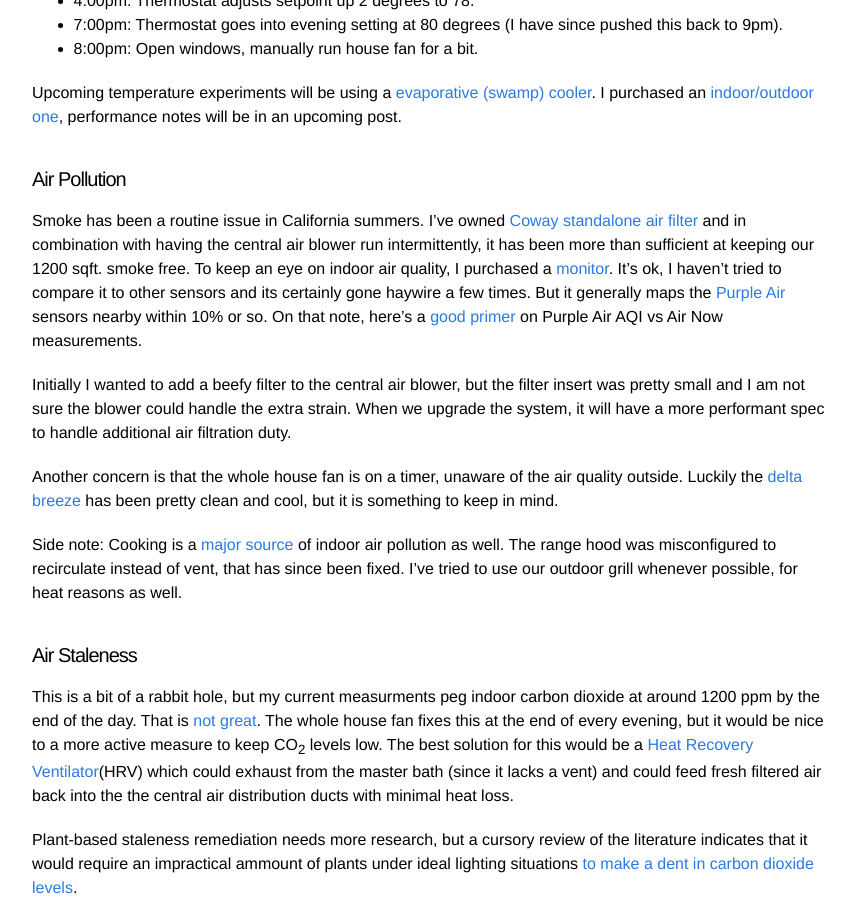
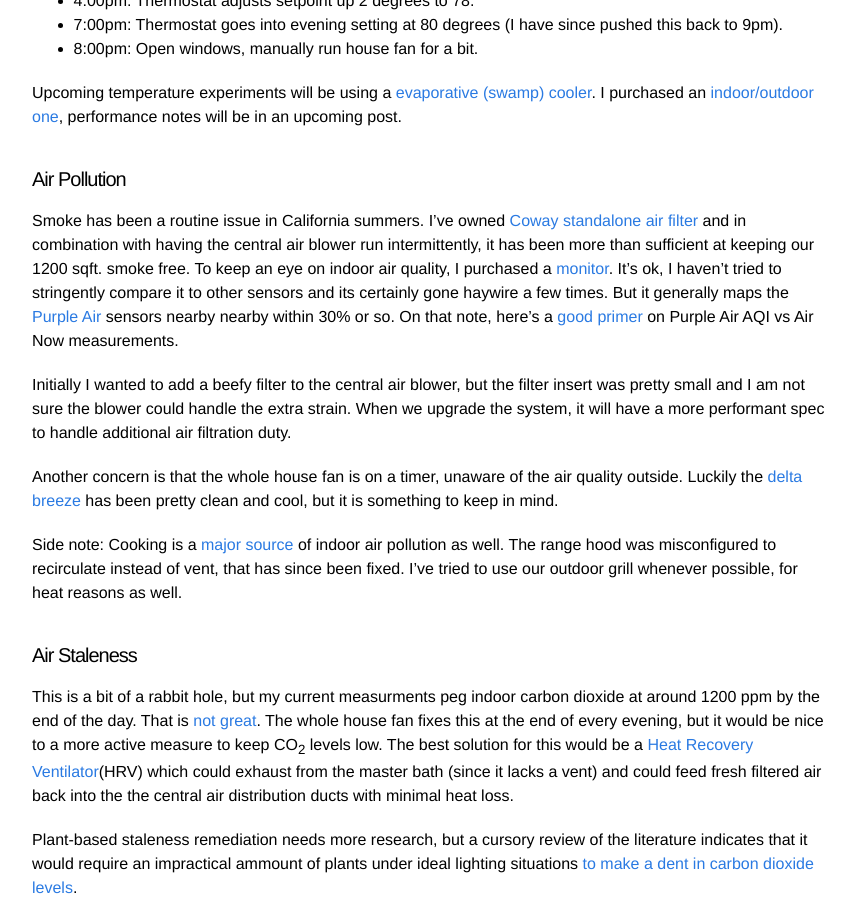
Before and after one commit to siliconbabylon/siliconbabylon.github.io, a Jekyll site: the page built from _posts/2021-08-16-home-hvac.md, in a window 1280 px wide and 900 px high, scrolled down 2858 px. Shown: the whole window, without its empty margins (208-1063 px from the left). Built offline with Jekyll 4.4.1, drawn with Linux system fonts in a browser that asks for light colours.

Commit message:
phrasing

```diff
--- a/_posts/2021-08-16-home-hvac.md
+++ b/_posts/2021-08-16-home-hvac.md
@@ -62,7 +62,7 @@
 
 #### Air Pollution
 
-Smoke has been a routine issue in California summers. I've owned [Coway standalone air filter](https://cowaymega.com/products/coway-mighty-ap-1512hh) and in combination with having the central air blower run intermittently, it has been more than sufficient at keeping our 1200 sqft. smoke free. To keep an eye on indoor air quality, I purchased a [monitor](https://temtopus.com/collections/top-sellers/products/temtop-p1000-air-quality-detector-professional-co2-pm2-5-pm10-temperature-humidity-monitor-air-quality-meter). It's ok, I haven't tried to compare it to other sensors and its certainly gone haywire a few times. But it generally maps the [Purple Air](https://www2.purpleair.com/) sensors nearby within 10% or so. On that note, here's a [good primer](https://thebolditalic.com/understanding-purpleair-vs-airnow-gov-measurements-of-wood-smoke-pollution-562923a55226) on Purple Air AQI vs Air Now measurements.
+Smoke has been a routine issue in California summers. I've owned [Coway standalone air filter](https://cowaymega.com/products/coway-mighty-ap-1512hh) and in combination with having the central air blower run intermittently, it has been more than sufficient at keeping our 1200 sqft. smoke free. To keep an eye on indoor air quality, I purchased a [monitor](https://temtopus.com/collections/top-sellers/products/temtop-p1000-air-quality-detector-professional-co2-pm2-5-pm10-temperature-humidity-monitor-air-quality-meter). It's ok, I haven't tried to stringently compare it to other sensors and its certainly gone haywire a few times. But it generally maps the [Purple Air](https://www2.purpleair.com/) sensors nearby nearby within 30% or so. On that note, here's a [good primer](https://thebolditalic.com/understanding-purpleair-vs-airnow-gov-measurements-of-wood-smoke-pollution-562923a55226) on Purple Air AQI vs Air Now measurements.
 
 Initially I wanted to add a beefy filter to the central air blower, but the filter insert was pretty small and I am not sure the blower could handle the extra strain. When we upgrade the system, it will have a more performant spec to handle additional air filtration duty.
 
```
